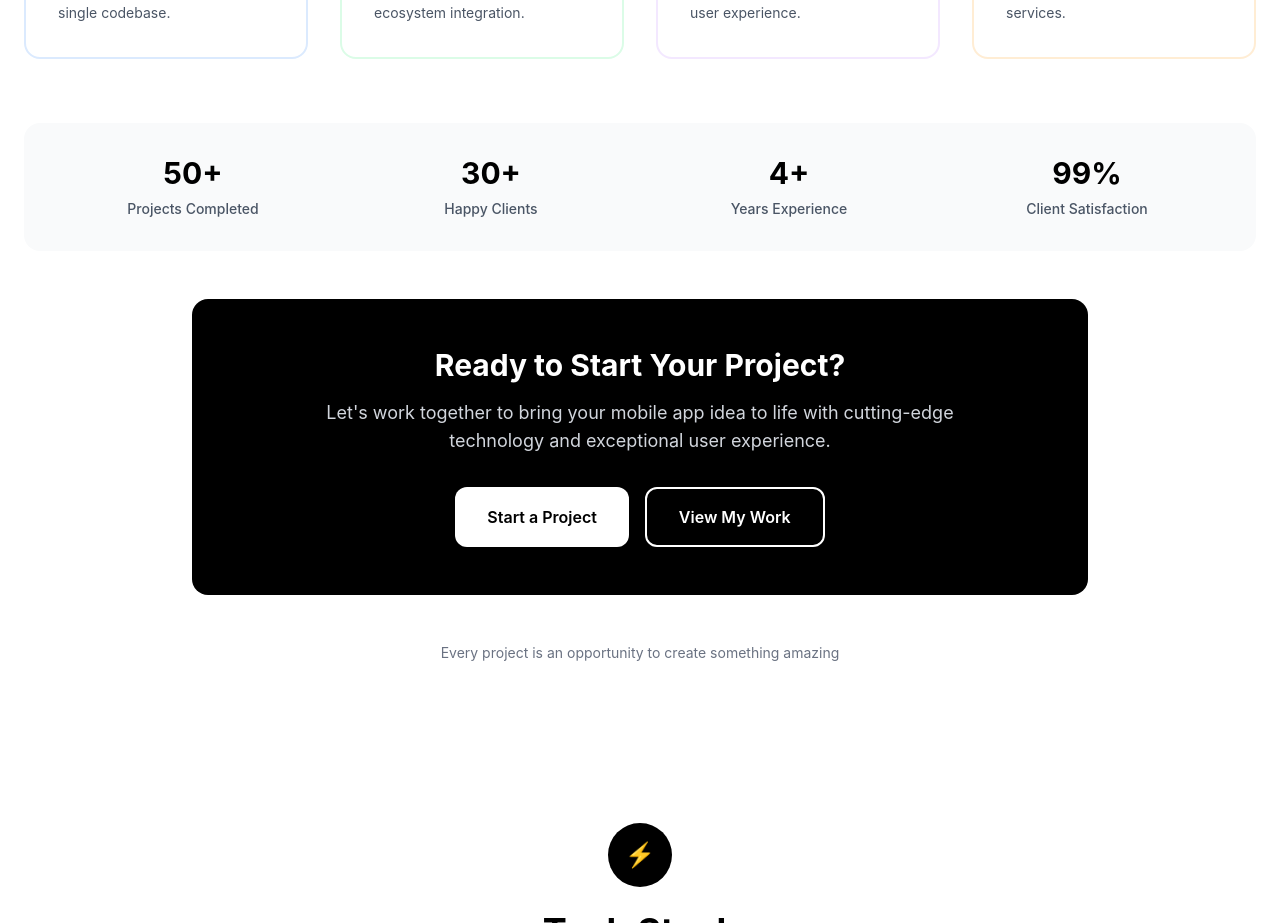
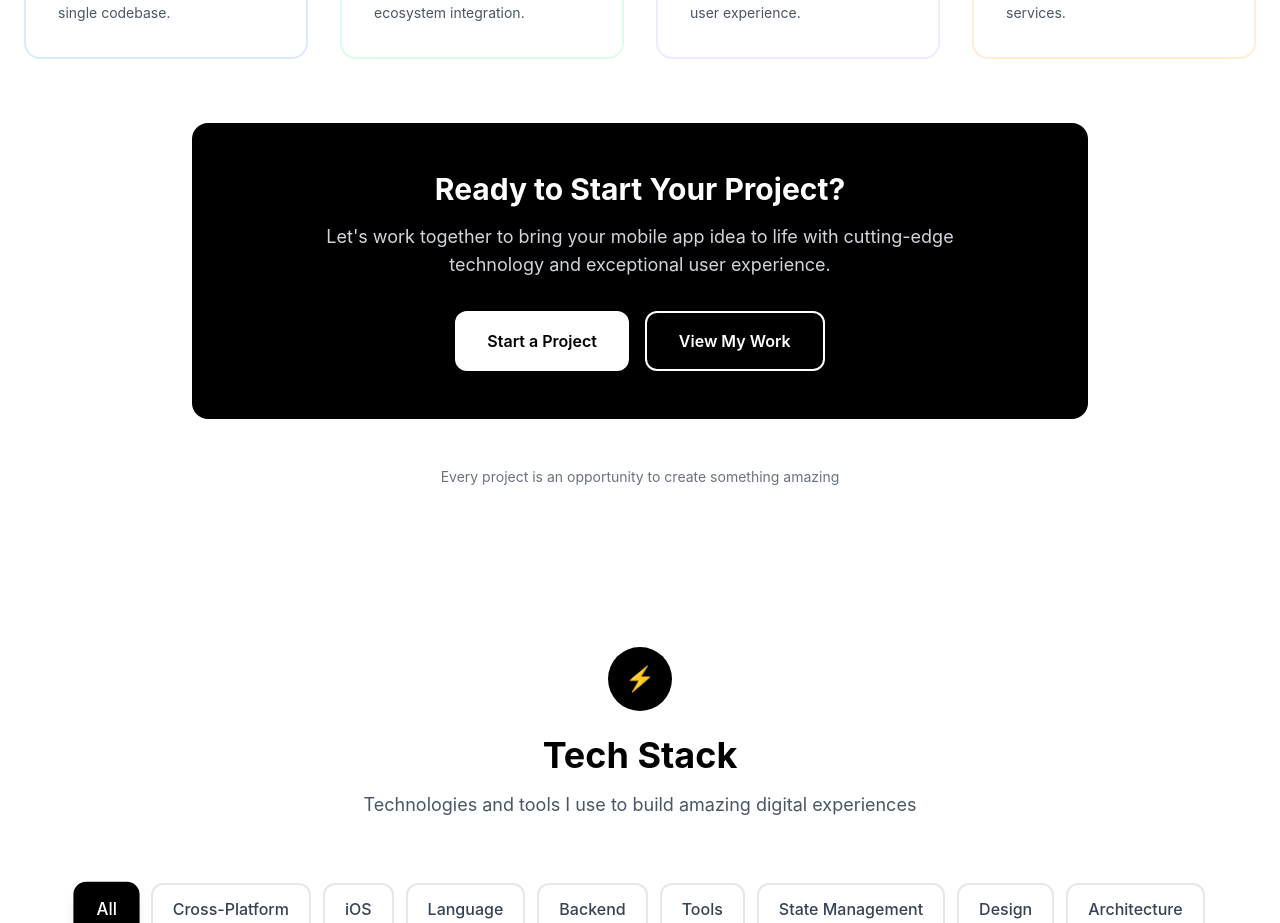
Before and after one commit to kajumac07/my-portfolio, a Next.js app: page / in a window 1280 px wide. Shown: the part 2164-3087 px from the top of the page. Built offline with nearby package versions, Linux system fonts and the light colour scheme.

Commit message:
changes done

```diff
--- a/components/Services.tsx
+++ b/components/Services.tsx
@@ -115,44 +115,6 @@ const Services = () => {
           ))}
         </div>
 
-        {/* Stats Bar */}
-        <div className="bg-gray-50 rounded-2xl p-8 mb-12">
-          <div className="grid grid-cols-2 md:grid-cols-4 gap-6 text-center">
-            <div className="group">
-              <div className="text-3xl font-bold text-black mb-2 group-hover:scale-110 transition-transform duration-300">
-                50+
-              </div>
-              <div className="text-gray-600 text-sm font-medium">
-                Projects Completed
-              </div>
-            </div>
-            <div className="group">
-              <div className="text-3xl font-bold text-black mb-2 group-hover:scale-110 transition-transform duration-300">
-                30+
-              </div>
-              <div className="text-gray-600 text-sm font-medium">
-                Happy Clients
-              </div>
-            </div>
-            <div className="group">
-              <div className="text-3xl font-bold text-black mb-2 group-hover:scale-110 transition-transform duration-300">
-                4+
-              </div>
-              <div className="text-gray-600 text-sm font-medium">
-                Years Experience
-              </div>
-            </div>
-            <div className="group">
-              <div className="text-3xl font-bold text-black mb-2 group-hover:scale-110 transition-transform duration-300">
-                99%
-              </div>
-              <div className="text-gray-600 text-sm font-medium">
-                Client Satisfaction
-              </div>
-            </div>
-          </div>
-        </div>
-
         {/* CTA Section */}
         <div className="text-center">
           <div className="bg-black rounded-2xl p-12 text-white max-w-4xl mx-auto">
```
